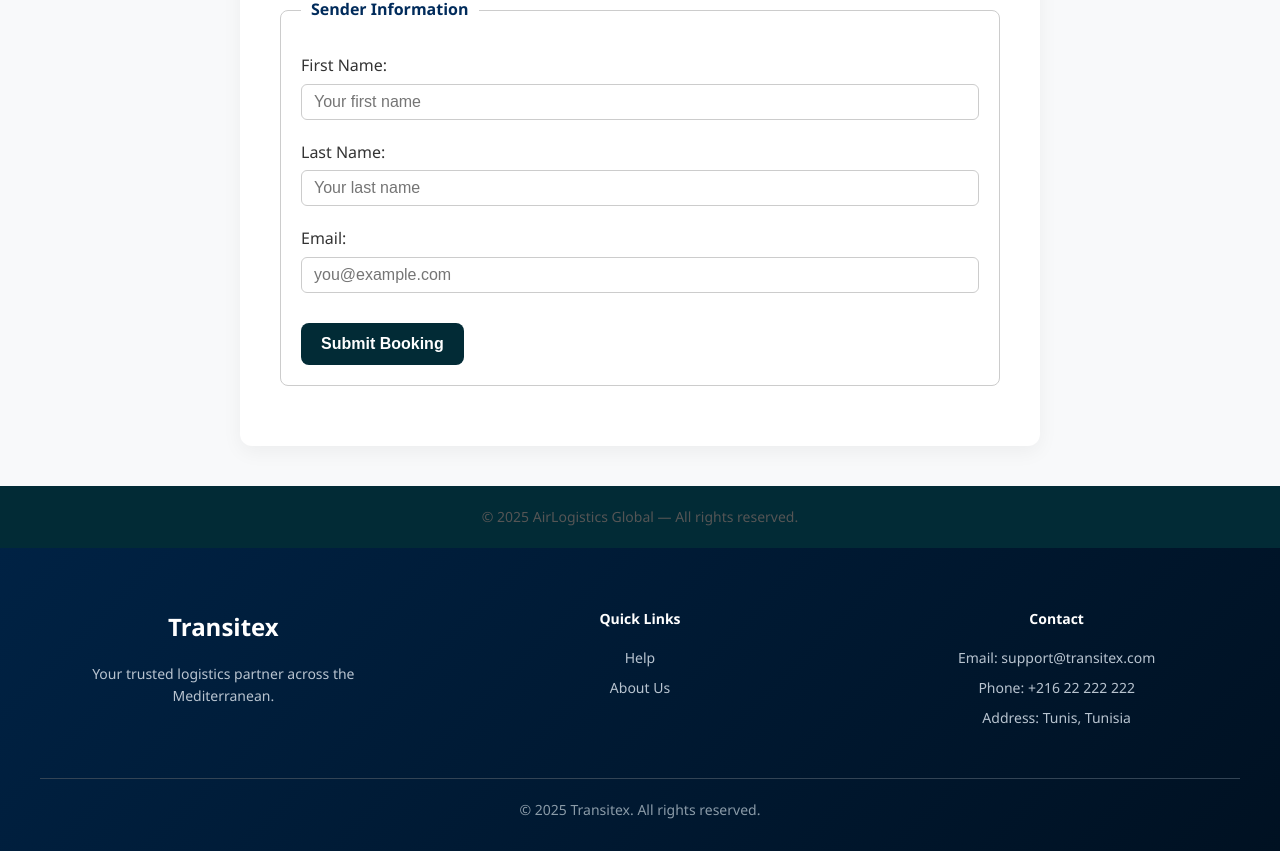
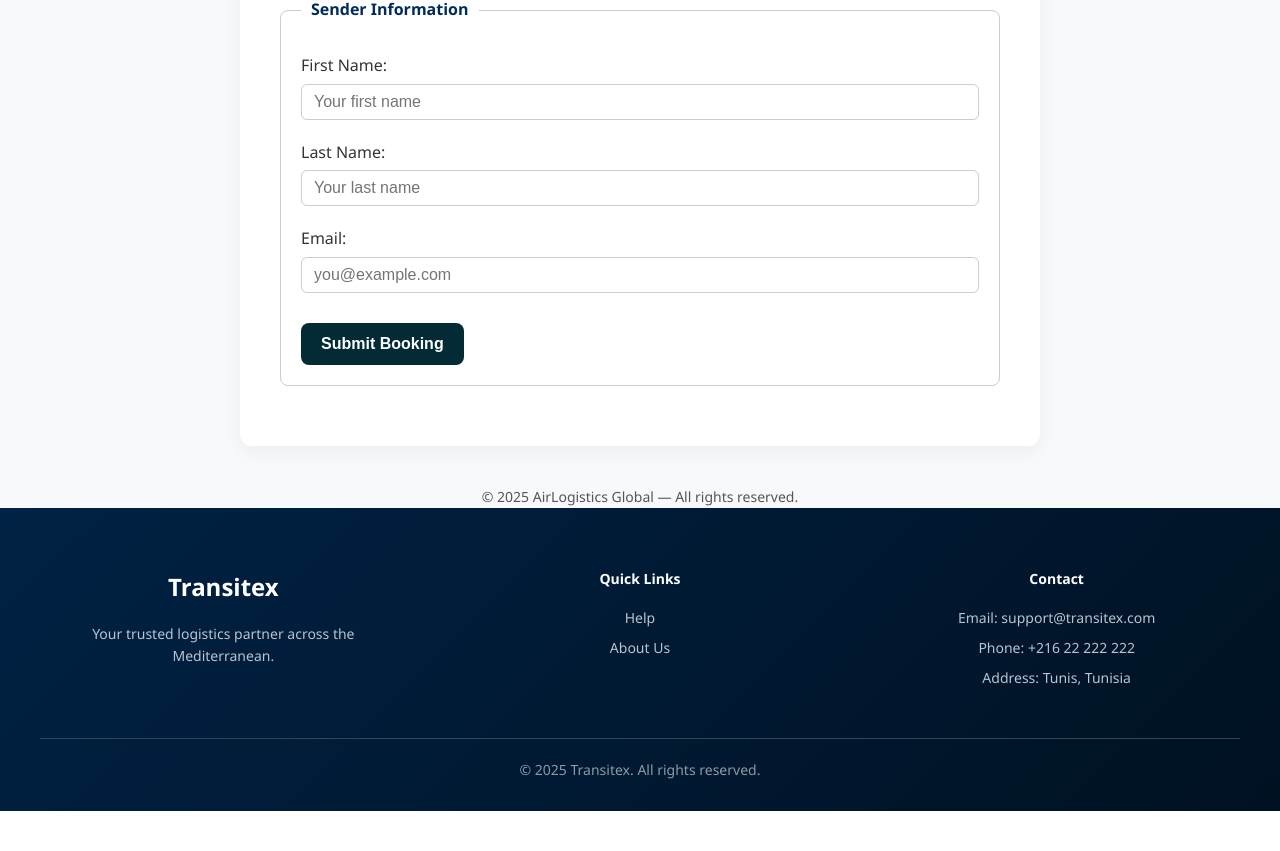
Before and after one commit to Ayadi-Louay/Projet-Web, a React (Create React App) app in the folder transitex/: page /airtransport in a window 1280 px wide. Shown: the part 1237-2088 px from the top of the page. After the commit the page ends 2048 px from the top, so only its background shows below. Built offline with nearby package versions, Linux system fonts and the light colour scheme.

Commit message:
Remove footer styles from AirTransport.css
Removed footer styles from AirTransport.css.

```diff
--- a/transitex/src/components/AirTransport.css
+++ b/transitex/src/components/AirTransport.css
@@ -106,11 +106,3 @@ body {
 .booking-form button:hover {
   background-color: #0056b3;
 }
-
-/* Footer */
-footer {
-  text-align: center;
-  padding: 20px;
-  background-color: #022B36;
-  color: white;
-}
```
